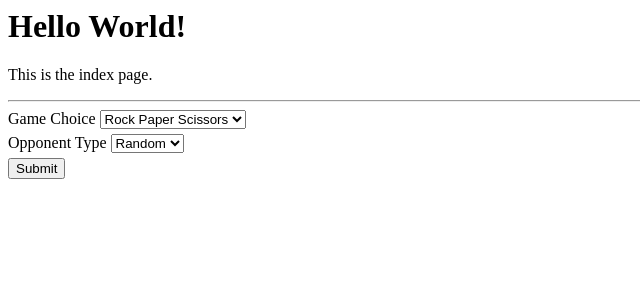
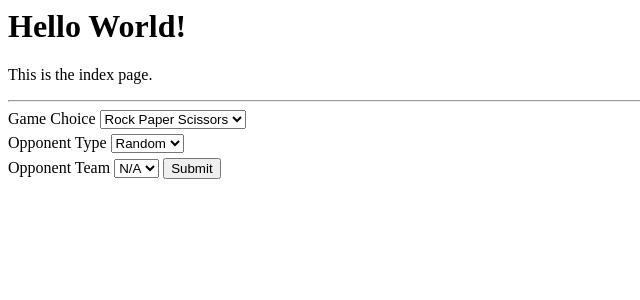
Before and after one commit to aturfah/cmplxsys530-final, a Flask app: page / in a window 1280 px wide. Shown: the top 300 px of the page, without its empty margins (0-640 px from the left). Run offline with Flask 2, Linux system fonts and the light colour scheme; parts of the project's set-up code (start-up, migrations or seed data) failed here and were passed over.

Commit message:
Add opponent team (for pokemon)

```diff
--- a/interface/templates/index.html
+++ b/interface/templates/index.html
@@ -23,6 +23,10 @@
             <option value="counter_rps">Counter</option>
         </select>
         <br/>
+        <label for="opp_team">Opponent Team</label>
+        <select name="opp_team" id="opp_team">
+            <option>N/A</option>
+        </select>
         <input type="button" value="Submit" onclick="submit_form()">
     </div>
 </body>
```
